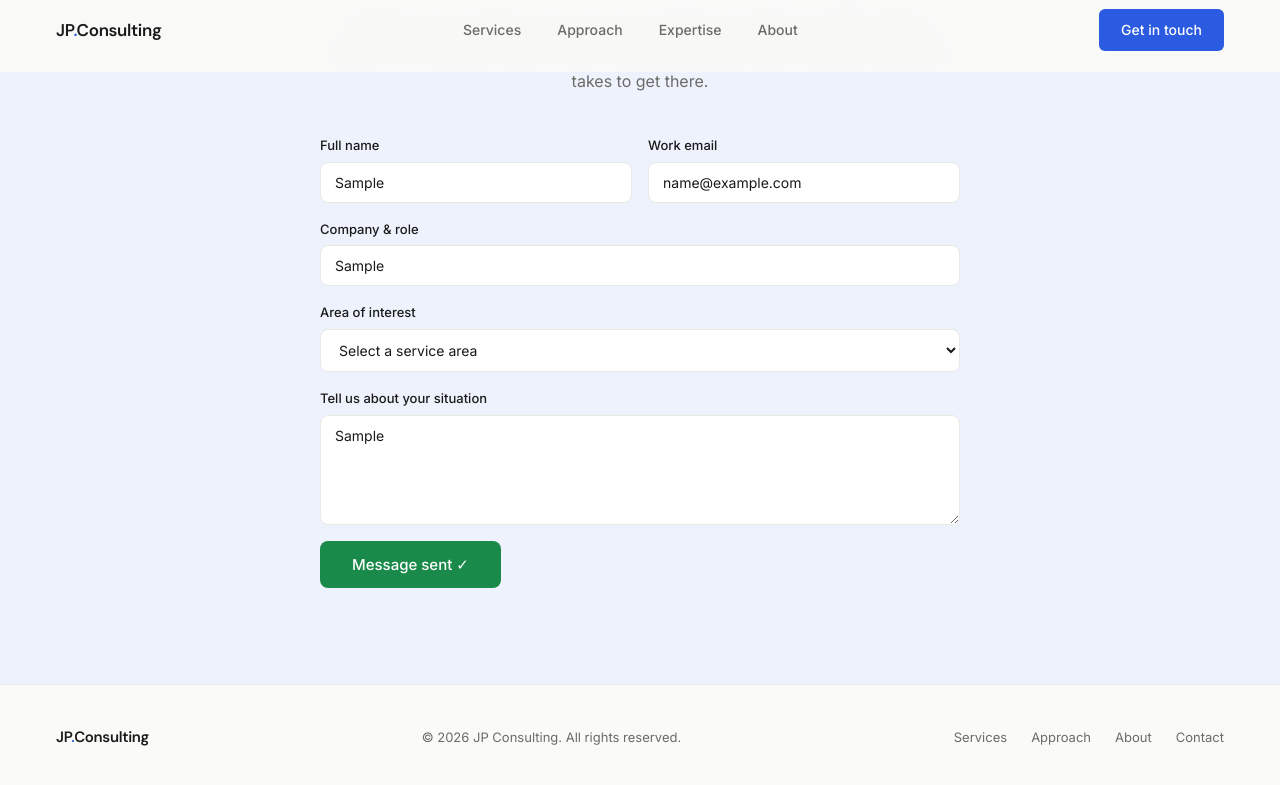
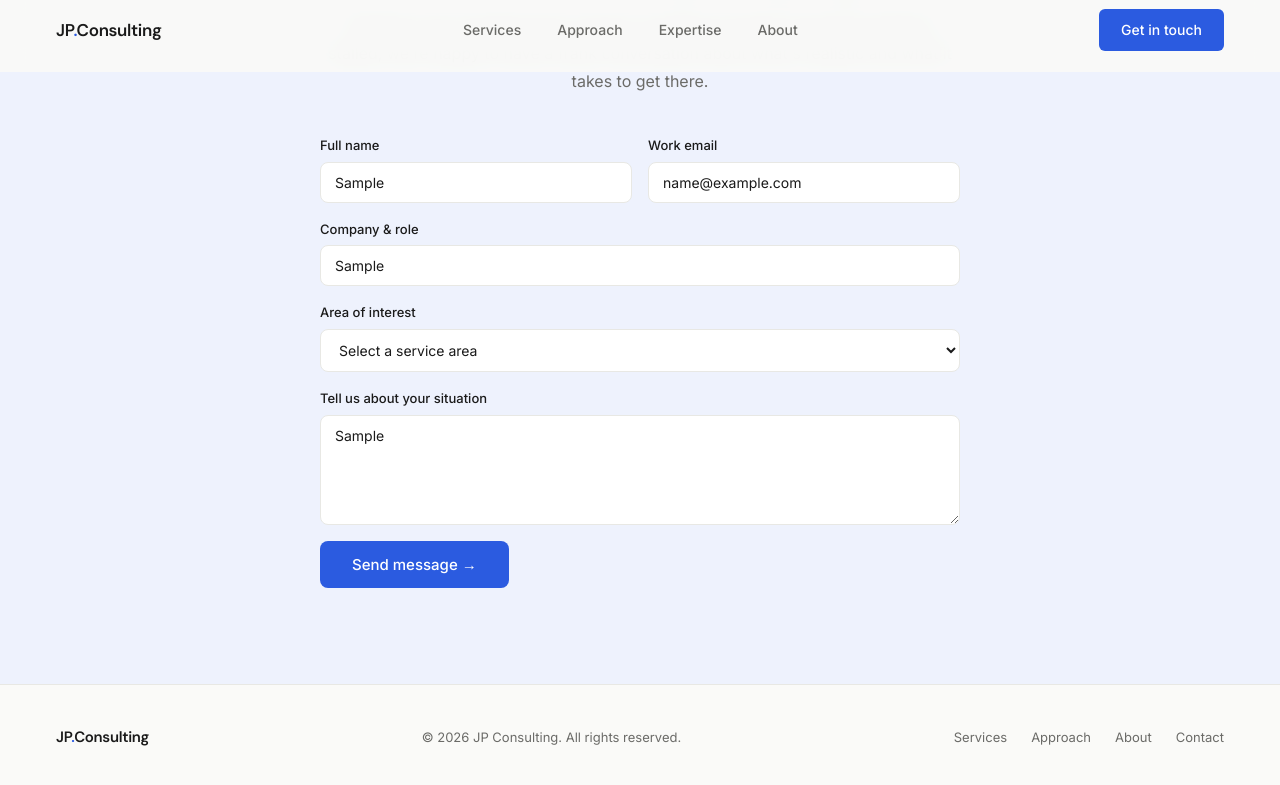
Before and after one commit to Jaykishanjena/jp-consulting, a plain HTML site: page index.html in a window 1280 px wide. Both pictures are taken after typing "Sample", "name@example.com", "Sample", "Sample" into the empty fields and a click on the button "Send message →". Shown: the part 4465-5250 px from the top of the page. Drawn offline with Linux system fonts and the light colour scheme.

Commit message:
email service added

```diff
--- a/index.html
+++ b/index.html
@@ -867,7 +867,7 @@
             <label for="message">Tell us about your situation</label>
             <textarea id="message" placeholder="Brief description of what you're working on and where you're stuck…"></textarea>
           </div>
-          <button class="form-submit" type="button" onclick="handleSubmit()">Send message →</button>
+          <button class="form-submit" type="button" id="submit-btn" onclick="handleSubmit()">Send message →</button>
         </div>
       </div>
     </div>
@@ -968,18 +968,47 @@
     initNodes();
     draw();
 
-    // Form submit handler
-    function handleSubmit() {
+    // Form submit handler — Formspree
+    async function handleSubmit() {
       const name = document.getElementById('name').value.trim();
       const email = document.getElementById('email').value.trim();
+      const company = document.getElementById('company').value.trim();
+      const service = document.getElementById('service').value;
+      const message = document.getElementById('message').value.trim();
+
       if (!name || !email) {
         alert('Please fill in your name and email before sending.');
         return;
       }
-      const btn = document.querySelector('.form-submit');
-      btn.textContent = 'Message sent ✓';
-      btn.style.background = '#1a8a4a';
+
+      const btn = document.getElementById('submit-btn');
+      btn.textContent = 'Sending…';
       btn.disabled = true;
+
+      try {
+        const res = await fetch('https://formspree.io/f/mgawoqvz', {
+          method: 'POST',
+          headers: { 'Accept': 'application/json', 'Content-Type': 'application/json' },
+          body: JSON.stringify({ name, email, company, service, message })
+        });
+
+        if (res.ok) {
+          btn.textContent = 'Message sent ✓';
+          btn.style.background = '#1a8a4a';
+          // Clear fields
+          ['name','email','company','message'].forEach(id => document.getElementById(id).value = '');
+          document.getElementById('service').selectedIndex = 0;
+        } else {
+          const data = await res.json();
+          btn.textContent = 'Send message →';
+          btn.disabled = false;
+          alert(data?.errors?.map(e => e.message).join(', ') || 'Something went wrong. Please try again.');
+        }
+      } catch (err) {
+        btn.textContent = 'Send message →';
+        btn.disabled = false;
+        alert('Network error — please check your connection and try again.');
+      }
     }
   </script>
 </body>
```
